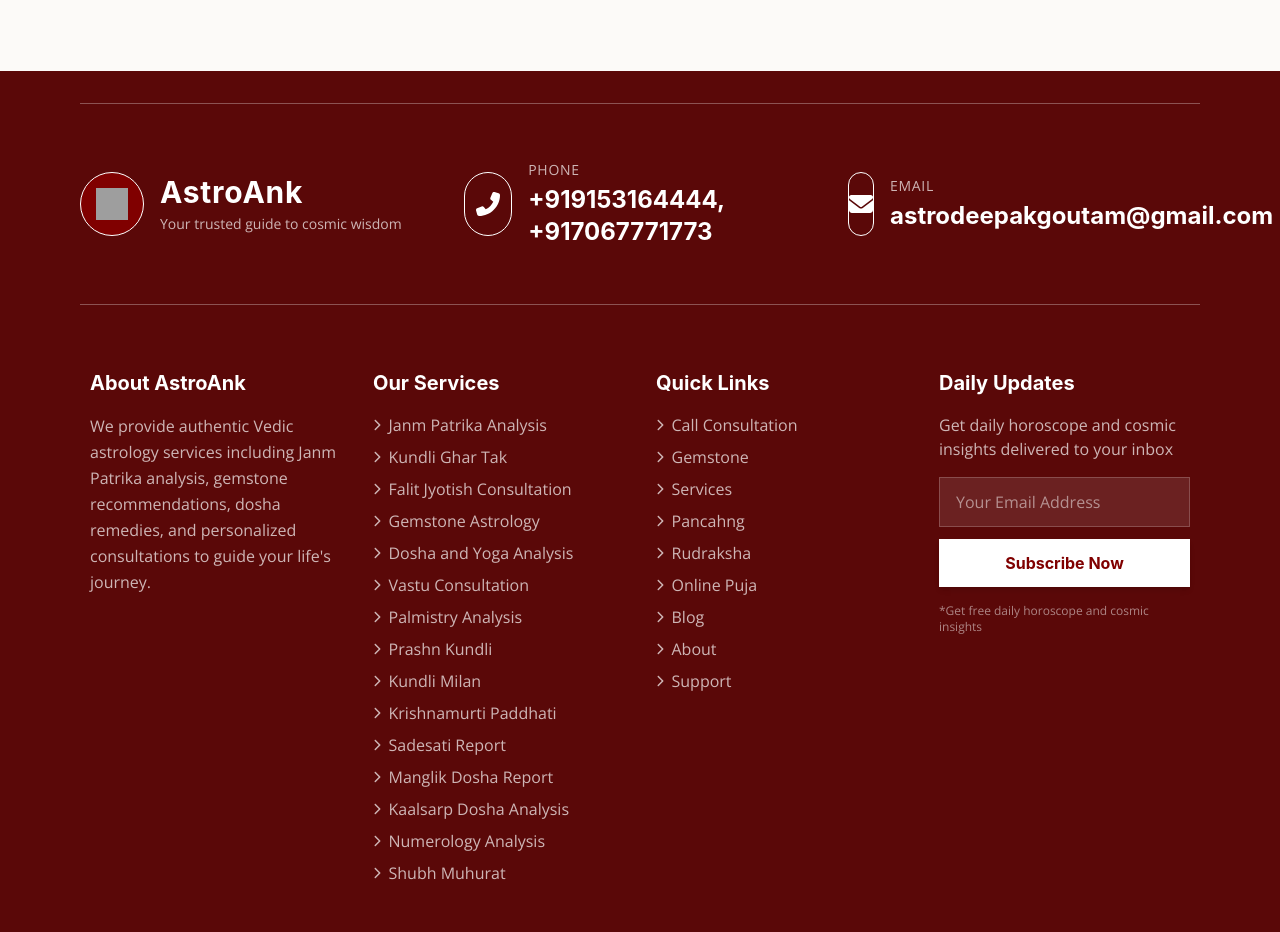
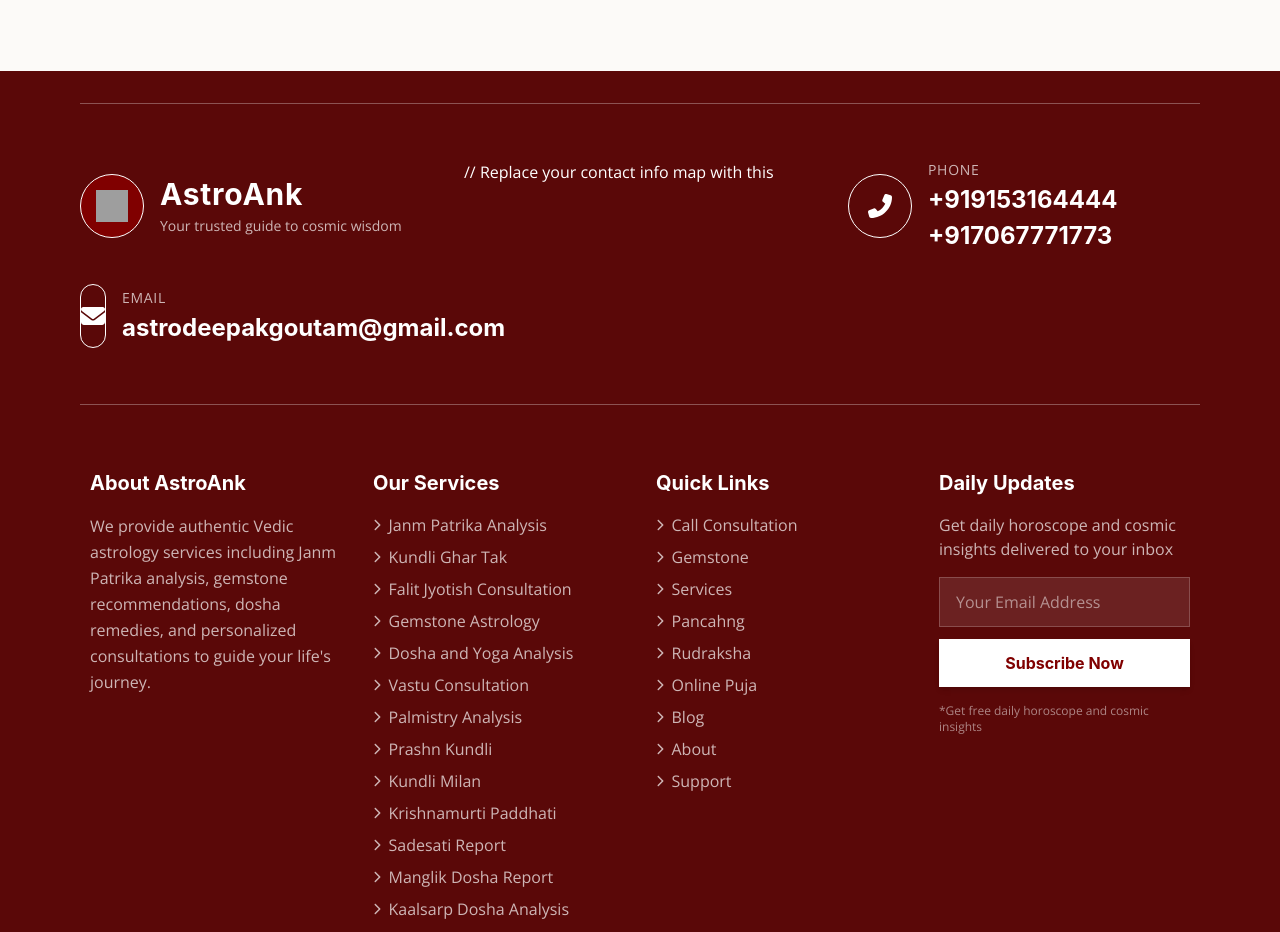
Before and after one commit to DesignsVerse/AstroTime, a Next.js app: page / in a window 1280 px wide. Shown: the part 10700-11632 px from the top of the page. Built offline with nearby package versions, Linux system fonts and the light colour scheme; grey boxes are pictures that could not be loaded.

Commit message:
Update footer.tsx

```diff
--- a/components/Home/footer.tsx
+++ b/components/Home/footer.tsx
@@ -52,12 +52,13 @@ export default function Footer() {
           </div>
 
           {/* Contact Info */}
+          // Replace your contact info map with this
           {[
             {
               icon: faPhoneAlt,
               label: "Phone",
               value: "+919153164444, +917067771773",
-              href: "tel:+919153164444"
+              hrefs: ["tel:+919153164444", "tel:+917067771773"]
             },
             {
               icon: faEnvelope,
@@ -75,12 +76,24 @@ export default function Footer() {
               </motion.div>
               <div>
                 <p className="text-white/70 text-sm uppercase tracking-wider mb-1">{contact.label}</p>
+                {contact.hrefs ? (
+                  // For multiple phone numbers
+                  <div className="flex flex-col space-y-1">
+                    {contact.hrefs.map((href, i) => (
+                      <a key={i} href={href} className="font-sans text-white text-2xl font-bold hover:text-white/80 transition-colors duration-300">
+                        {contact.value.split(', ')[i]}
+                      </a>
+                    ))}
+                  </div>
+                ) : (
+                  // For email
                   <motion.p
                     whileHover={{ x: 5 }}
                     className="font-sans text-white text-2xl font-bold hover:text-white/80 transition-colors duration-300"
                   >
                     <a href={contact.href}>{contact.value}</a>
                   </motion.p>
+                )}
               </div>
             </div>
           ))}
```
Lines whose indentation alone changed are shown as unchanged.
